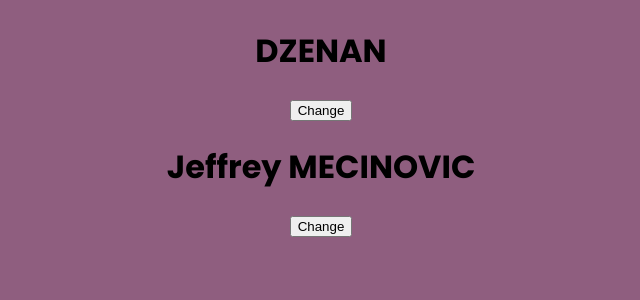
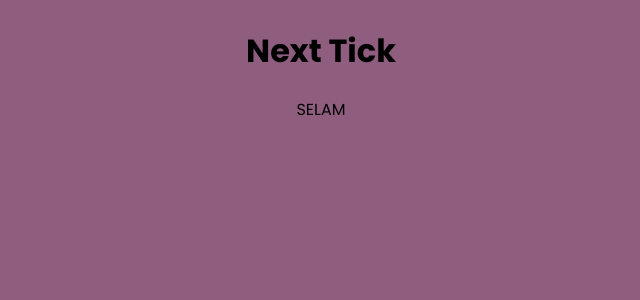
Before and after one commit to dzenannn/vue-cli, a Vue app: page / in a window 1280 px wide. Shown: the top 300 px of the page, without its empty margins (319-959 px from the left). Built offline with nearby package versions, Linux system fonts and the light colour scheme.

Commit message:
nextTick

```diff
--- a/src/App.vue
+++ b/src/App.vue
@@ -1,5 +1,6 @@
 <template>
   <div>
+    <NextTick />
     <!-- <h1>{{ total }}</h1>
     <h3>{{ totalResult }}</h3>
     <button @click="total += 1">Click</button> -->
@@ -9,9 +10,9 @@
     <button @click="activeComponent = activeComponent === 1 ? 0 : 1">
       Change
     </button> -->
-    <h1>{{ name }}</h1>
+    <!-- <h1>{{ name }}</h1>
     <button @click="changeName">Change</button>
-    <MixinComp />
+    <MixinComp /> -->
   </div>
   <!-- <keep-alive> <component :is="activeComponent" /></keep-alive> -->
   <!-- keep-alive sluzi da nam sačuva sve podatke sa određene komponente -->
@@ -19,6 +20,8 @@
 </template>
 
 <script>
+import NextTick from "./components/NextTick.vue";
+
 // import { defineAsyncComponent } from "vue"; // async koristimo da nam aplikacija ne downloaduje bespotrebno neku komponentu
 
 // import KomponentaPrva from "./components/KomponentaPrva.vue";
@@ -27,12 +30,13 @@
 // );
 
 // import Form from "@/components/Form.vue";
-import MixinComp from "./components/MixinComp.vue";
+// import MixinComp from "./components/MixinComp.vue";
 export default {
   name: "App",
   // components: { Form },
   components: {
-    MixinComp,
+    NextTick,
+    // MixinComp,
     // KomponentaPrva,
     // KomponentaDruga,
   },
--- /dev/null
+++ b/src/components/NextTick.vue
@@ -0,0 +1,31 @@
+<script>
+export default {
+  name: "NextTick",
+  data() {
+    return {
+      message: "nePromenjena",
+    };
+  },
+  mounted() {
+    this.message = "Promenjena";
+    console.log(this.message);
+    this.$nextTick(() => {
+      if (this.message === "SELAM") {
+        console.log(
+          `${this.message} <-- nextTick je pristupio NOVOJ varijabli PRE PROMENE!`
+        );
+      }
+    });
+    this.message = "SELAM";
+  },
+};
+</script>
+
+<template>
+  <div>
+    <h1>Next Tick</h1>
+    <p>{{ message }}</p>
+  </div>
+</template>
+
+<style scoped></style>
```
